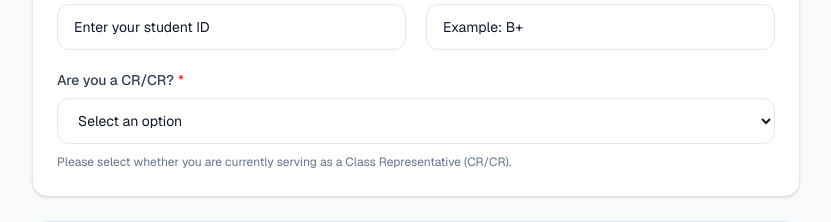
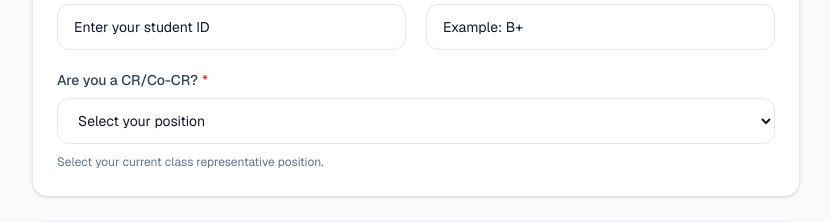
Before and after one commit to hasanjobair15/pharmaciaclubdiu, a Next.js app: page /students/create-account in a window 1280 px wide. Shown: the part 818-1040 px from the top of the page, without its empty margins (224-1055 px from the left). Built offline with nearby package versions, Linux system fonts and the light colour scheme; no server answers.

Commit message:
Update page.tsx

```diff
--- a/app/students/create-account/page.tsx
+++ b/app/students/create-account/page.tsx
@@ -16,7 +16,9 @@ export default function CreateStudentAccountPage() {
   const [section, setSection] = useState("");
   const [studentId, setStudentId] = useState("");
   const [bloodGroup, setBloodGroup] = useState("");
-  const [isCR, setIsCR] = useState("");
+
+  // CR / Co-CR / NO
+  const [crStatus, setCrStatus] = useState("");
 
   const [linkedin, setLinkedin] = useState("");
   const [instagram, setInstagram] = useState("");
@@ -75,6 +77,7 @@ export default function CreateStudentAccountPage() {
     setMessage("");
     setError("");
 
+    // Basic validation
     if (!fullName.trim()) {
       setError("Please enter your full name.");
       return;
@@ -100,6 +103,7 @@ export default function CreateStudentAccountPage() {
       return;
     }
 
+    // Academic validation
     if (!batch) {
       setError("Please select your batch.");
       return;
@@ -110,8 +114,9 @@ export default function CreateStudentAccountPage() {
       return;
     }
 
-    if (!isCR) {
-      setError("Please select whether you are a CR/CR.");
+    // CR status validation
+    if (!crStatus) {
+      setError("Please select whether you are a CR/Co-CR.");
       return;
     }
 
@@ -120,34 +125,93 @@ export default function CreateStudentAccountPage() {
     try {
       const formData = new FormData();
 
-      formData.append("full_name", fullName.trim());
-      formData.append("email", email.trim().toLowerCase());
-      formData.append("password", password);
-      formData.append("batch", String(Number(batch)));
-      formData.append("section", section);
-      formData.append("student_id", studentId.trim());
-      formData.append("blood_group", bloodGroup);
-      formData.append("is_cr", isCR === "yes" ? "true" : "false");
+      // Basic information
+      formData.append(
+        "full_name",
+        fullName.trim()
+      );
 
-      formData.append("linkedin_url", linkedin.trim());
-      formData.append("instagram_url", instagram.trim());
-      formData.append("facebook_url", facebook.trim());
-      formData.append("profile_photo_url", photoUrl.trim());
+      formData.append(
+        "email",
+        email.trim().toLowerCase()
+      );
 
+      formData.append(
+        "password",
+        password
+      );
+
+      // Academic information
+      formData.append(
+        "batch",
+        String(Number(batch))
+      );
+
+      formData.append(
+        "section",
+        section
+      );
+
+      formData.append(
+        "student_id",
+        studentId.trim()
+      );
+
+      formData.append(
+        "blood_group",
+        bloodGroup.trim()
+      );
+
+      // CR / Co-CR / NO
+      formData.append(
+        "cr_status",
+        crStatus
+      );
+
+      // Social links
+      formData.append(
+        "linkedin_url",
+        linkedin.trim()
+      );
+
+      formData.append(
+        "instagram_url",
+        instagram.trim()
+      );
+
+      formData.append(
+        "facebook_url",
+        facebook.trim()
+      );
+
+      // Profile photo URL
+      formData.append(
+        "profile_photo_url",
+        photoUrl.trim()
+      );
+
+      // Uploaded profile photo
       if (photo) {
-        formData.append("profile_photo", photo);
+        formData.append(
+          "profile_photo",
+          photo
+        );
       }
 
-      const response = await fetch("/api/students/register", {
+      const response = await fetch(
+        "/api/students/register",
+        {
           method: "POST",
           body: formData,
-      });
+        }
+      );
 
       const data = await response.json();
 
       if (!response.ok) {
         throw new Error(
-          data.error || "Failed to create student account."
+          data.error ||
+            "Failed to create student account."
         );
       }
 
@@ -156,18 +220,22 @@ export default function CreateStudentAccountPage() {
           "Student account created successfully."
       );
 
+      // Reset form
       setFullName("");
       setEmail("");
       setPassword("");
       setConfirmPassword("");
+
       setBatch("");
       setSection("");
       setStudentId("");
       setBloodGroup("");
-      setIsCR("");
+      setCrStatus("");
+
       setLinkedin("");
       setInstagram("");
       setFacebook("");
+
       setPhoto(null);
       setPhotoUrl("");
 
@@ -207,6 +275,7 @@ export default function CreateStudentAccountPage() {
 
         {/* Header */}
         <div className="mb-8 text-center">
+
           <p className="text-sm font-semibold uppercase tracking-wider text-blue-600 dark:text-blue-400">
             Pharmacia Club DIU
           </p>
@@ -219,16 +288,17 @@ export default function CreateStudentAccountPage() {
             Register your profile for the Pharmacia Club student
             directory.
           </p>
+
         </div>
 
-        {/* Success */}
+        {/* Success Message */}
         {message && (
           <div className="mb-6 rounded-xl border border-green-200 bg-green-50 p-4 text-sm text-green-700 dark:border-green-900/50 dark:bg-green-950/30 dark:text-green-300">
             {message}
           </div>
         )}
 
-        {/* Error */}
+        {/* Error Message */}
         {error && (
           <div className="mb-6 rounded-xl border border-red-200 bg-red-50 p-4 text-sm text-red-700 dark:border-red-900/50 dark:bg-red-950/30 dark:text-red-300">
             {error}
@@ -240,10 +310,14 @@ export default function CreateStudentAccountPage() {
           className="space-y-6"
         >
 
-          {/* Basic Information */}
+          {/* ====================================================== */}
+          {/* BASIC INFORMATION */}
+          {/* ====================================================== */}
+
           <section className="rounded-2xl border border-slate-200 bg-white p-6 shadow-sm dark:border-slate-800 dark:bg-slate-900">
 
             <div className="mb-6">
+
               <h2 className="text-lg font-bold text-slate-900 dark:text-white">
                 Basic Information
               </h2>
@@ -251,10 +325,12 @@ export default function CreateStudentAccountPage() {
               <p className="mt-1 text-sm text-slate-500 dark:text-slate-400">
                 Enter your basic account information.
               </p>
+
             </div>
 
             <div className="grid gap-5 sm:grid-cols-2">
 
+              {/* Full Name */}
               <FormField
                 label="Full Name"
                 required
@@ -263,6 +339,7 @@ export default function CreateStudentAccountPage() {
                 placeholder="Enter your full name"
               />
 
+              {/* Email */}
               <FormField
                 label="Email Address"
                 required
@@ -272,6 +349,7 @@ export default function CreateStudentAccountPage() {
                 placeholder="example@email.com"
               />
 
+              {/* Password */}
               <FormField
                 label="Password"
                 required
@@ -281,6 +359,7 @@ export default function CreateStudentAccountPage() {
                 placeholder="Minimum 6 characters"
               />
 
+              {/* Confirm Password */}
               <FormField
                 label="Confirm Password"
                 required
@@ -291,12 +370,17 @@ export default function CreateStudentAccountPage() {
               />
 
             </div>
+
           </section>
 
-          {/* Academic Information */}
+          {/* ====================================================== */}
+          {/* ACADEMIC INFORMATION */}
+          {/* ====================================================== */}
+
           <section className="rounded-2xl border border-slate-200 bg-white p-6 shadow-sm dark:border-slate-800 dark:bg-slate-900">
 
             <div className="mb-6">
+
               <h2 className="text-lg font-bold text-slate-900 dark:text-white">
                 Academic Information
               </h2>
@@ -304,34 +388,42 @@ export default function CreateStudentAccountPage() {
               <p className="mt-1 text-sm text-slate-500 dark:text-slate-400">
                 Provide your current academic details.
               </p>
+
             </div>
 
             <div className="grid gap-5 sm:grid-cols-2">
 
+              {/* Batch */}
               <SelectField
                 label="Batch"
                 required
                 value={batch}
                 onChange={setBatch}
                 placeholder="Select batch"
-                options={CURRENT_BATCHES.map((item) => ({
+                options={CURRENT_BATCHES.map(
+                  (item) => ({
                     value: String(item),
                     label: `Batch ${item}`,
-                }))}
+                  })
+                )}
               />
 
+              {/* Section */}
               <SelectField
                 label="Section"
                 required
                 value={section}
                 onChange={setSection}
                 placeholder="Select section"
-                options={SECTIONS.map((item) => ({
+                options={SECTIONS.map(
+                  (item) => ({
                     value: item,
                     label: `Section ${item}`,
-                }))}
+                  })
+                )}
               />
 
+              {/* Student ID */}
               <FormField
                 label="Student ID"
                 value={studentId}
@@ -339,6 +431,7 @@ export default function CreateStudentAccountPage() {
                 placeholder="Enter your student ID"
               />
 
+              {/* Blood Group */}
               <FormField
                 label="Blood Group"
                 value={bloodGroup}
@@ -346,55 +439,70 @@ export default function CreateStudentAccountPage() {
                 placeholder="Example: B+"
               />
 
-              {/* CR/CR Selection */}
+              {/* ================================================= */}
+              {/* CR / CO-CR */}
+              {/* ================================================= */}
+
               <div className="sm:col-span-2">
 
                 <label
-                  htmlFor="is-cr"
+                  htmlFor="cr-status"
                   className="mb-2 block text-sm font-medium text-slate-700 dark:text-slate-300"
                 >
-                  Are you a CR/CR?
+                  Are you a CR/Co-CR?
+
                   <span className="ml-1 text-red-500">
                     *
                   </span>
                 </label>
 
                 <select
-                  id="is-cr"
-                  value={isCR}
+                  id="cr-status"
+                  value={crStatus}
                   onChange={(e) =>
-                    setIsCR(e.target.value)
+                    setCrStatus(e.target.value)
                   }
                   required
                   className="w-full rounded-xl border border-slate-300 bg-white px-4 py-3 text-sm text-slate-900 outline-none transition focus:border-blue-500 focus:ring-2 focus:ring-blue-500/20 dark:border-slate-700 dark:bg-slate-800 dark:text-white"
                 >
+
                   <option value="">
-                    Select an option
+                    Select your position
                   </option>
 
-                  <option value="yes">
-                    Yes, I am a CR/CR
+                  <option value="cr">
+                    CR
+                  </option>
+
+                  <option value="co_cr">
+                    Co-CR
                   </option>
 
                   <option value="no">
-                    No, I am not a CR/CR
+                    NO
                   </option>
+
                 </select>
 
                 <p className="mt-2 text-xs leading-5 text-slate-500 dark:text-slate-400">
-                  Please select whether you are currently serving
-                  as a Class Representative (CR/CR).
+                  Select your current class representative
+                  position.
                 </p>
 
               </div>
 
             </div>
+
           </section>
 
-          {/* Profile Photo */}
+          {/* ====================================================== */}
+          {/* PROFILE PHOTO */}
+          {/* ====================================================== */}
+
           <section className="rounded-2xl border border-slate-200 bg-white p-6 shadow-sm dark:border-slate-800 dark:bg-slate-900">
 
             <div className="mb-6">
+
               <h2 className="text-lg font-bold text-slate-900 dark:text-white">
                 Profile Photo
               </h2>
@@ -402,10 +510,12 @@ export default function CreateStudentAccountPage() {
               <p className="mt-1 text-sm text-slate-500 dark:text-slate-400">
                 Add a professional profile photo.
               </p>
+
             </div>
 
             <div className="flex flex-col items-center gap-5 sm:flex-row">
 
+              {/* Photo Preview */}
               <div className="flex h-32 w-32 shrink-0 items-center justify-center overflow-hidden rounded-full bg-slate-100 ring-4 ring-slate-200 dark:bg-slate-800 dark:ring-slate-700">
 
                 {photoPreview ? (
@@ -424,6 +534,7 @@ export default function CreateStudentAccountPage() {
 
               <div className="w-full">
 
+                {/* Upload Photo */}
                 <label
                   htmlFor="profile-photo"
                   className="mb-2 block text-sm font-medium text-slate-700 dark:text-slate-300"
@@ -444,6 +555,7 @@ export default function CreateStudentAccountPage() {
                   Maximum size: 5MB.
                 </p>
 
+                {/* Image URL */}
                 <div className="mt-5">
 
                   <label
@@ -471,13 +583,19 @@ export default function CreateStudentAccountPage() {
                 </div>
 
               </div>
+
             </div>
+
           </section>
 
-          {/* Social Links */}
+          {/* ====================================================== */}
+          {/* SOCIAL LINKS */}
+          {/* ====================================================== */}
+
           <section className="rounded-2xl border border-slate-200 bg-white p-6 shadow-sm dark:border-slate-800 dark:bg-slate-900">
 
             <div className="mb-6">
+
               <h2 className="text-lg font-bold text-slate-900 dark:text-white">
                 Social Links
               </h2>
@@ -486,10 +604,12 @@ export default function CreateStudentAccountPage() {
                 Add your social media profiles. These fields are
                 optional.
               </p>
+
             </div>
 
             <div className="space-y-5">
 
+              {/* LinkedIn */}
               <FormField
                 label="LinkedIn"
                 value={linkedin}
@@ -497,6 +617,7 @@ export default function CreateStudentAccountPage() {
                 placeholder="https://linkedin.com/in/your-profile"
               />
 
+              {/* Instagram */}
               <FormField
                 label="Instagram"
                 value={instagram}
@@ -504,6 +625,7 @@ export default function CreateStudentAccountPage() {
                 placeholder="https://instagram.com/your-profile"
               />
 
+              {/* Facebook */}
               <FormField
                 label="Facebook"
                 value={facebook}
@@ -512,9 +634,13 @@ export default function CreateStudentAccountPage() {
               />
 
             </div>
+
           </section>
 
-          {/* Submit */}
+          {/* ====================================================== */}
+          {/* SUBMIT */}
+          {/* ====================================================== */}
+
           <section className="rounded-2xl border border-slate-200 bg-white p-6 shadow-sm dark:border-slate-800 dark:bg-slate-900">
 
             <button
@@ -528,6 +654,7 @@ export default function CreateStudentAccountPage() {
             </button>
 
             <p className="mt-4 text-center text-sm text-slate-500 dark:text-slate-400">
+
               Already have an account?{" "}
 
               <Link
@@ -536,15 +663,21 @@ export default function CreateStudentAccountPage() {
               >
                 Login here
               </Link>
+
             </p>
 
           </section>
 
         </form>
+
       </div>
     </main>
   );
 }
+
+/* ================================================================ */
+/* FORM FIELD */
+/* ================================================================ */
 
 function FormField({
   label,
@@ -590,6 +723,10 @@ function FormField({
     </div>
   );
 }
+
+/* ================================================================ */
+/* SELECT FIELD */
+/* ================================================================ */
 
 function SelectField({
   label,
```
Lines whose indentation alone changed are shown as unchanged.
